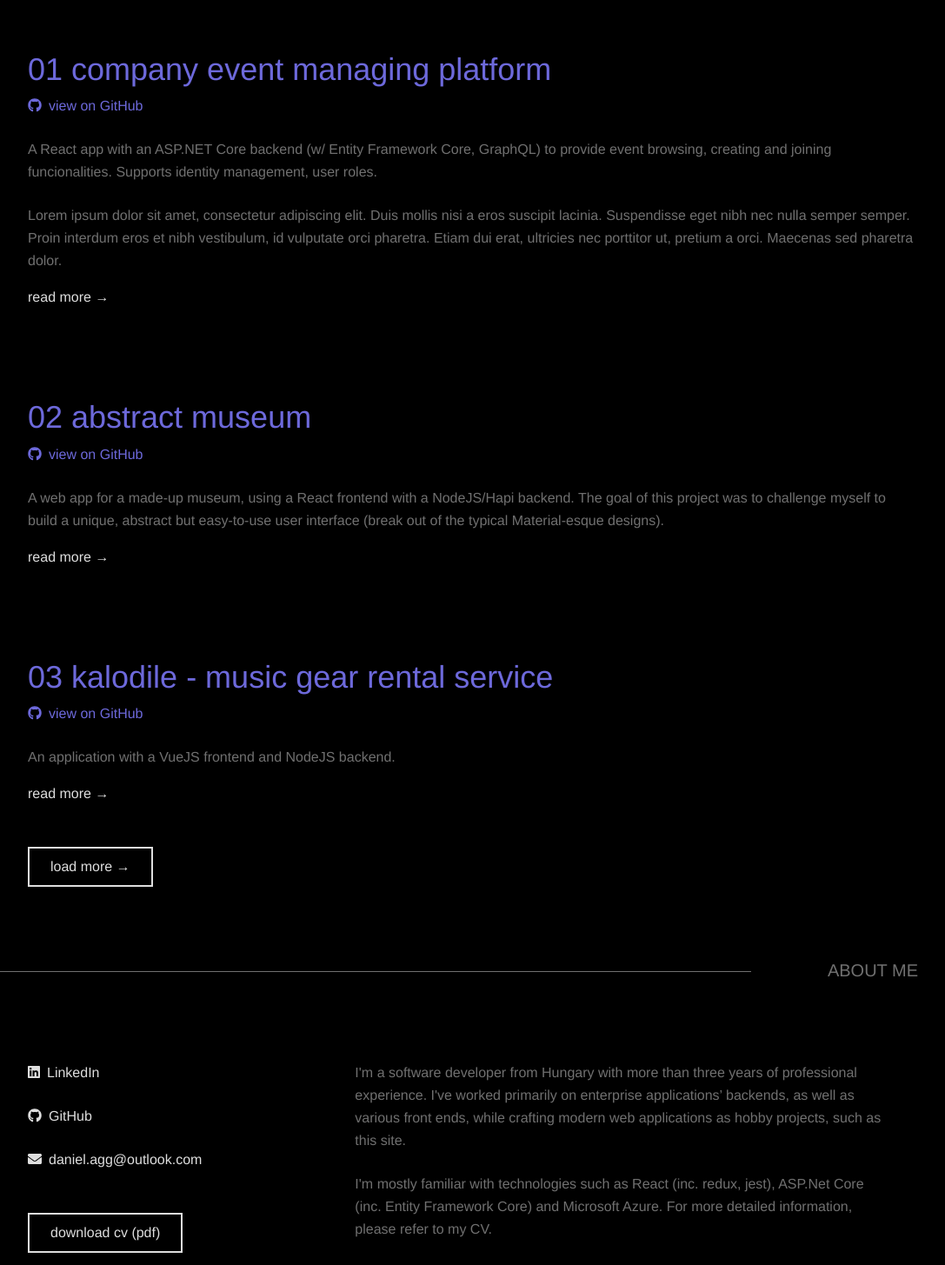
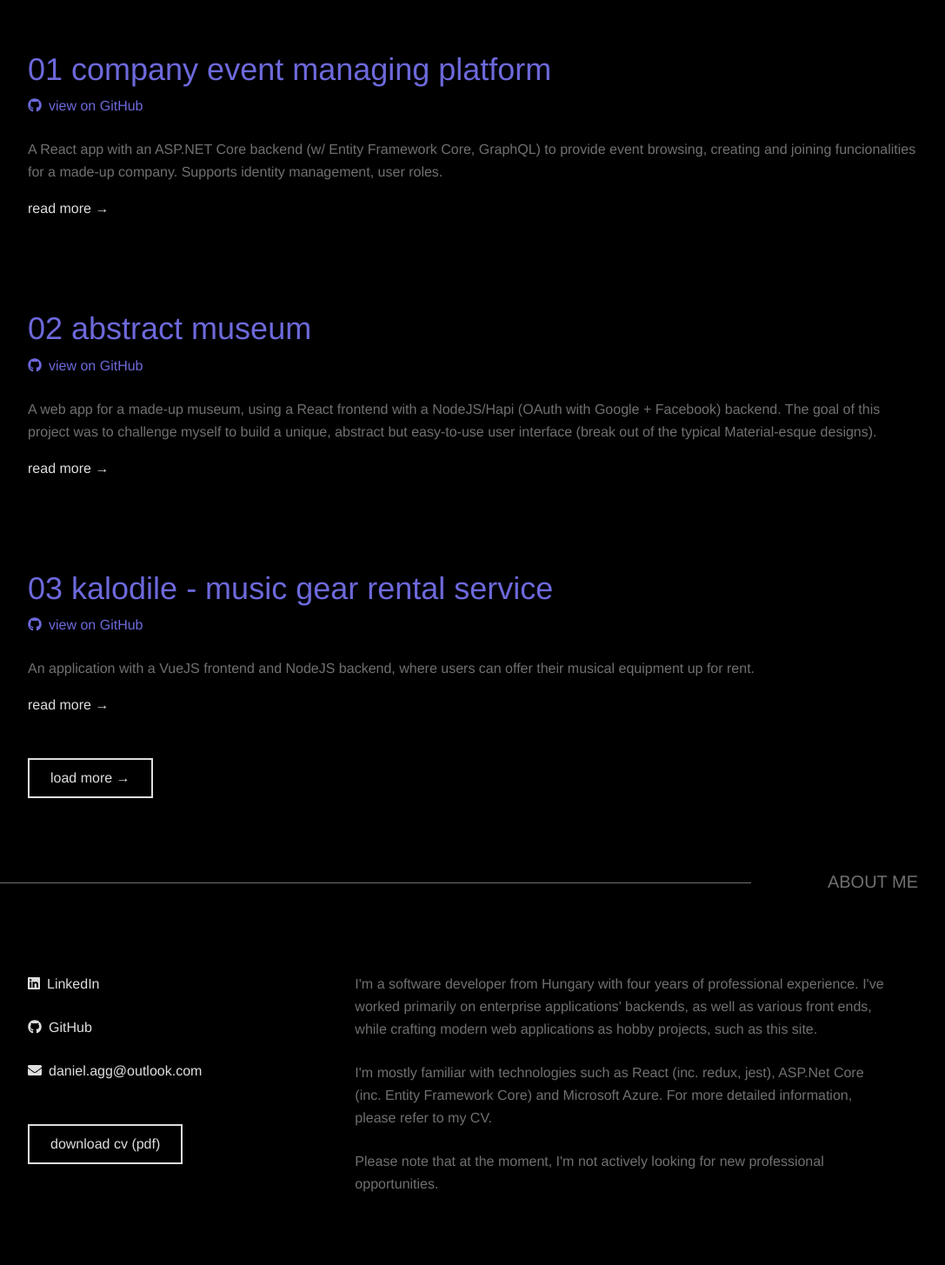
Before and after one commit to danielagg/personal-website-ts, a React (Create React App) app: page / in a window 1280 px wide. Shown: the part 600-2055 px from the top of the page at 87% size, without its empty margins (96-1183 px from the left). Built offline with nearby package versions, Linux system fonts and the light colour scheme.

Commit message:
Small alignments

```diff
--- a/src/components/About/About.tsx
+++ b/src/components/About/About.tsx
@@ -16,7 +16,7 @@
             href="https://www.linkedin.com/in/danielagg/"
             target="_blank"
             rel="noopener noreferrer"
-            className="text-primaryBlue hover:text-primaryDarkBlue"
+            className="text-primaryBlue hover:text-primary"
           >
             <span className="pr-2">
               <FontAwesomeIcon icon={faLinkedin} />
@@ -29,7 +29,7 @@
             href="https://github.com/danielagg/"
             target="_blank"
             rel="noopener noreferrer"
-            className="text-primaryBlue hover:text-primaryDarkBlue"
+            className="text-primaryBlue hover:text-primary"
           >
             <span className="pr-2">
               <FontAwesomeIcon icon={faGithub} />
@@ -55,7 +55,7 @@
 
       <div className="px-8 pt-8 lg:pl-32 lg:pt-0">
         <p className="pt-6">
-          I'm a software developer from Hungary with more than three years of
+          I'm a software developer from Hungary with four years of
           professional experience. I've worked primarily on enterprise
           applications’ backends, as well as various front ends, while crafting
           modern web applications as hobby projects, such as this site.
--- a/src/state/InitialState.ts
+++ b/src/state/InitialState.ts
@@ -6,7 +6,7 @@
       id: 1,
       name: "Company Event Managing Platform",
       homePageDescription:
-        "A React app with an ASP.NET Core backend (w/ Entity Framework Core, GraphQL) to provide event browsing, creating and joining funcionalities. Supports identity management, user roles.\nLorem ipsum dolor sit amet, consectetur adipiscing elit. Duis mollis nisi a eros suscipit lacinia. Suspendisse eget nibh nec nulla semper semper. Proin interdum eros et nibh vestibulum, id vulputate orci pharetra. Etiam dui erat, ultricies nec porttitor ut, pretium a orci. Maecenas sed pharetra dolor.",
+        "A React app with an ASP.NET Core backend (w/ Entity Framework Core, GraphQL) to provide event browsing, creating and joining funcionalities for a made-up company. Supports identity management, user roles.",
       detailsLink: "company-event-manager",
       githubLink: "https://github.com/danielagg/event-organizer",
       deployedAppLink: "#",
@@ -25,11 +25,11 @@
       id: 2,
       name: "Abstract Museum",
       homePageDescription:
-        "A web app for a made-up museum, using a React frontend with a NodeJS/Hapi backend. The goal of this project was to challenge myself to build a unique, abstract but easy-to-use user interface (break out of the typical Material-esque designs).",
+        "A web app for a made-up museum, using a React frontend with a NodeJS/Hapi (OAuth with Google + Facebook) backend. The goal of this project was to challenge myself to build a unique, abstract but easy-to-use user interface (break out of the typical Material-esque designs).",
       detailsLink: "museum",
       githubLink: "#",
       deployedAppLink: "#",
-      technologies: ["React", "GraphQL", "NodeJS", "Express", "Typescript"],
+      technologies: ["React", "GraphQL", "NodeJS", "Express", "Typescript", "OAuth"],
       detailedDescription:
         "Lorem ipsum dolor sit amet, consectetur adipiscing elit. Duis mollis nisi a eros suscipit lacinia. Suspendisse eget nibh nec nulla semper semper. Proin interdum eros et nibh vestibulum, id vulputate orci pharetra. Etiam dui erat, ultricies nec porttitor ut, pretium a orci. Maecenas sed pharetra dolor.\nSuspendisse varius suscipit malesuada. Vestibulum ante ipsum primis in faucibus orci luctus et ultrices posuere cubilia Curae; Aenean vitae arcu fermentum, finibus purus in, consectetur sem.\nPellentesque finibus vel orci quis varius. Aliquam sed metus risus. Cras auctor augue augue. Maecenas id lacus arcu. Donec lectus lacus, gravida a vulputate a, vehicula a massa. Duis commodo sapien eu nisl cursus, id porta tellus scelerisque. Aliquam ornare id sem non consequat. Suspendisse facilisis elit nec neque vestibulum convallis."
     },
@@ -37,7 +37,7 @@
       id: 3,
       name: "Kalodile - Music Gear Rental Service",
       homePageDescription:
-        "An application with a VueJS frontend and NodeJS backend.",
+        "An application with a VueJS frontend and NodeJS backend, where users can offer their musical equipment up for rent.",
       detailsLink: "kalodile",
       githubLink: "https://github.com/danielagg/kalodile-ts-vue",
       deployedAppLink: "#",
```
